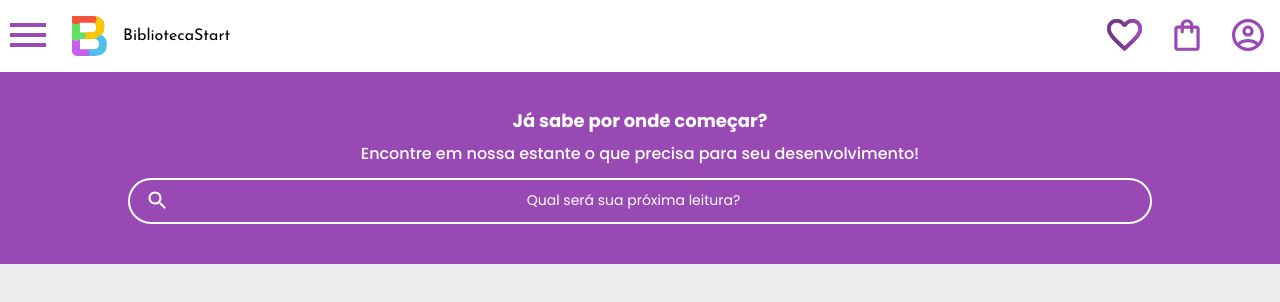
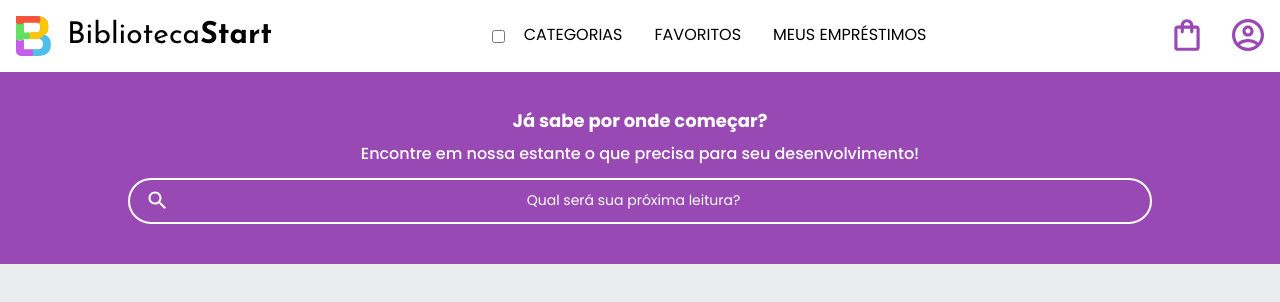
Before and after one commit to romulopena/turma-L-projeto, a plain HTML site: page index.html in a window 1280 px wide. Drawn offline with Linux system fonts and the light colour scheme.

Commit message:
lista-menu-tablet

```diff
--- a/index.html
+++ b/index.html
@@ -4,7 +4,7 @@
     <meta charset="UTF-8">
     <meta http-equiv="X-UA-Compatible" content="IE=edge">
     <meta name="viewport" content="width=device-width, initial-scale=1.0">
-    <title>Document</title>
+    <title>Turma L</title>
     <link rel="stylesheet" href="reset.css">
     <link rel="preconnect" href="https://fonts.googleapis.com">
     <link rel="preconnect" href="https://fonts.gstatic.com" crossorigin>
@@ -40,8 +40,40 @@
             <img src="img/Logo.svg" alt="Logomarca" class="container__imagem">
             <h1 class="container__titulo">Biblioteca<b class="container__titulo--negrito">Start</b> </h1>
         </div>
+        <ul class="opções">
+            <input type="checkbox" id="opções__menu" class="opções__botão">
+            <label for="opções__menu">
+                <li class="opções__item">Categorias</li>
+            </label>
+
+            <ul class="lista-menu">
+
+                <li class="lista-menu__item">
+                    <a href="#" class="lista-menu__link">Aventura</a>
+                </li>
+                <li class="lista-menu__item">
+                    <a href="#" class="lista-menu__link">Biografia</a>
+                </li>
+                <li class="lista-menu__item">
+                    <a href="#" class="lista-menu__link">Ficção</a>
+                </li>
+                <li class="lista-menu__item">
+                    <a href="#" class="lista-menu__link">Romance</a>
+                </li>
+                <li class="lista-menu__item">
+                    <a href="#" class="lista-menu__link">Vestibular</a>
+                </li>
+            </ul>
+
+            <li class="opções__item">
+                <a href="#" class="opções__link">Favoritos</a>
+            </li>
+            <li class="opções__item">
+                <a href="#" class="opções__link">Meus Empréstimos</a>
+            </li>
+        </ul>
         <div class="container">
-            <a href="#"><img src="img/Favoritos.svg" alt="Meus favoritos" class="container__imagem"></a>
+            <a href="#"><img src="img/Favoritos.svg" alt="Meus favoritos" class="container__imagem container__imagem--transparente"></a>
             <a href="#" ><img src="img/Emprestimos.svg" alt="Meus empréstimos" class="container__imagem"></a>
             <a href="#"><img src="img/Usuario.svg" alt="Meu perfil" class="container__imagem"></a>
         </div>
--- a/styles.css
+++ b/styles.css
@@ -6,6 +6,7 @@
     --branco:#FFFFFF;
     --amarelo:#FECD2F;
     --roxo:#9949B4;
+    --preto:#000000;
     --fonte-principal:"Poppins";
     --fonte-secundaria:"Josefin Sans";
 }
--- a/styles/header.css
+++ b/styles/header.css
@@ -48,6 +48,9 @@
     text-decoration: none;
 }
 
+.container__titulo{
+    display: none;
+}
 .container__botao{
     display: none;
 }
@@ -56,8 +59,40 @@
     display: block;
 }
 
+.opções{
+    display: none;
+}
+
 @media screen and (min-width:1024px) {
     .container__titulo{
         font-family:var(--fonte-secundaria);
+        font-size: 30px;
+        display: block;
+    }
+
+    .container__titulo--negrito{
+        font-weight:700;
+    }
+
+    .opções{
+        display: flex;
+    }
+
+    .opções__item{
+        padding: 0 1em;
+        text-transform: uppercase;
+    }
+
+    .opções__link{
+        text-decoration: none;
+        color: var(--preto);
+    }
+
+    .container__imagem--transparente{
+        display: none;
+    }
+
+    .cabecalho__menu-hamburguer{
+        display: none;
     }
 }
```
